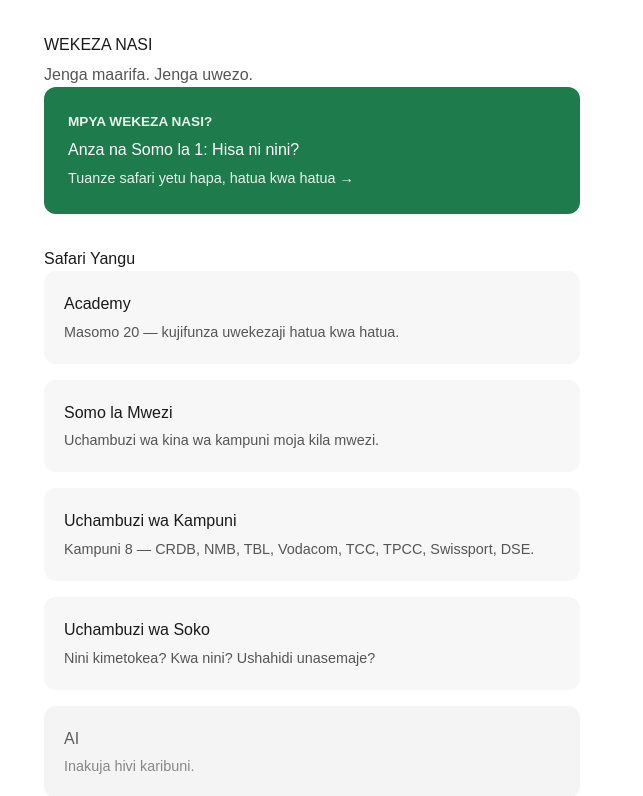
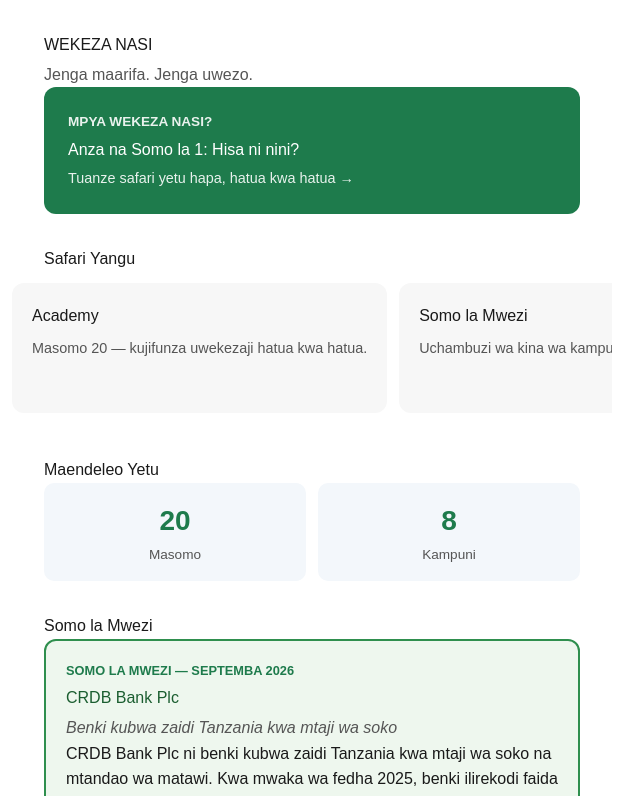
Before and after one commit to sadikiabubakari698-crypto/wekeza_nasi, a Next.js app in the folder wekeza-nasi-app/: page / in a window 1280 px wide. Shown: the top 796 px of the page, without its empty margins (328-971 px from the left). Built offline with nearby package versions, Linux system fonts and the light colour scheme.

Commit message:
Homepage: convert navigation to horizontal carousel (DSE-app style)

```diff
--- a/wekeza-nasi-app/app/page.js
+++ b/wekeza-nasi-app/app/page.js
@@ -4,16 +4,6 @@
 
 export default function Home() {
   const allPlanned = getAllPlannedItems();
-
-  const cardStyle = {
-    display: "block",
-    padding: "1.25rem",
-    background: "#f7f7f7",
-    borderRadius: "12px",
-    marginBottom: "1rem",
-    color: "#1a1a1a",
-    textDecoration: "none",
-  };
 
   const mainCardStyle = {
     display: "block",
@@ -23,6 +13,32 @@
     marginBottom: "1rem",
     color: "#ffffff",
     textDecoration: "none",
+  };
+
+  // Slide cards (horizontal carousel)
+  const slideCardStyle = {
+    flex: "0 0 70%",
+    scrollSnapAlign: "start",
+    display: "block",
+    padding: "1.25rem",
+    background: "#f7f7f7",
+    borderRadius: "12px",
+    color: "#1a1a1a",
+    textDecoration: "none",
+    minHeight: "130px",
+  };
+
+  const carouselStyle = {
+    display: "flex",
+    gap: "0.75rem",
+    overflowX: "auto",
+    scrollSnapType: "x mandatory",
+    WebkitOverflowScrolling: "touch",
+    paddingBottom: "0.75rem",
+    marginLeft: "-2rem",
+    marginRight: "-2rem",
+    paddingLeft: "2rem",
+    paddingRight: "2rem",
   };
 
   const statBoxStyle = {
@@ -40,49 +56,75 @@
     marginBottom: "1.5rem",
   };
 
+  const slides = [
+    {
+      href: "/academy",
+      title: "Academy",
+      subtitle: "Masomo 20 — kujifunza uwekezaji hatua kwa hatua.",
+    },
+    {
+      href: "/somo-la-mwezi/crdb-2026-09",
+      title: "Somo la Mwezi",
+      subtitle: "Uchambuzi wa kina wa kampuni moja kila mwezi.",
+    },
+    {
+      href: "/kampuni",
+      title: "Uchambuzi wa Kampuni",
+      subtitle: "Kampuni 8 — CRDB, NMB, TBL, Vodacom, TCC, TPCC, Swissport, DSE.",
+    },
+    {
+      href: "/soko",
+      title: "Uchambuzi wa Soko",
+      subtitle: "Nini kimetokea? Kwa nini? Ushahidi unasemaje?",
+    },
+    {
+      href: null,
+      title: "AI",
+      subtitle: "Inakuja hivi karibuni.",
+      comingSoon: true,
+    },
+    {
+      href: null,
+      title: "Community",
+      subtitle: "Inakuja hivi karibuni.",
+      comingSoon: true,
+    },
+  ];
+
   return (
     <main style={{ padding: "2rem", maxWidth: "600px", margin: "0 auto", fontFamily: "sans-serif", lineHeight: 1.6, color: "#1a1a1a", background: "#ffffff", minHeight: "100vh" }}>
       <h1 style={{ color: "#1a1a1a", marginBottom: "0.25rem" }}>WEKEZA NASI</h1>
       <p style={{ color: "#555", marginTop: 0 }}>Jenga maarifa. Jenga uwezo.</p>
 
+      {/* ANZA HAPA */}
       <a href="/somo1" style={mainCardStyle}>
         <p style={{ margin: 0, fontSize: "0.85rem", opacity: 0.9, fontWeight: 600 }}>MPYA WEKEZA NASI?</p>
         <h3 style={{ margin: "0.25rem 0", color: "#ffffff" }}>Anza na Somo la 1: Hisa ni nini?</h3>
         <p style={{ margin: 0, fontSize: "0.9rem", opacity: 0.9 }}>Tuanze safari yetu hapa, hatua kwa hatua →</p>
       </a>
 
-      <h2 style={{ marginTop: "2rem", color: "#1a1a1a" }}>Safari Yangu</h2>
-
-      <a href="/academy" style={cardStyle}>
-        <h3 style={{ margin: 0, color: "#1a1a1a" }}>Academy</h3>
-        <p style={{ margin: "0.25rem 0 0 0", fontSize: "0.9rem", color: "#555" }}>Masomo 20 — kujifunza uwekezaji hatua kwa hatua.</p>
-      </a>
-
-      <a href="/somo-la-mwezi/crdb-2026-09" style={cardStyle}>
-        <h3 style={{ margin: 0, color: "#1a1a1a" }}>Somo la Mwezi</h3>
-        <p style={{ margin: "0.25rem 0 0 0", fontSize: "0.9rem", color: "#555" }}>Uchambuzi wa kina wa kampuni moja kila mwezi.</p>
-      </a>
-
-      <a href="/kampuni" style={cardStyle}>
-        <h3 style={{ margin: 0, color: "#1a1a1a" }}>Uchambuzi wa Kampuni</h3>
-        <p style={{ margin: "0.25rem 0 0 0", fontSize: "0.9rem", color: "#555" }}>Kampuni 8 — CRDB, NMB, TBL, Vodacom, TCC, TPCC, Swissport, DSE.</p>
-      </a>
-
-      <a href="/soko" style={cardStyle}>
-        <h3 style={{ margin: 0, color: "#1a1a1a" }}>Uchambuzi wa Soko</h3>
-        <p style={{ margin: "0.25rem 0 0 0", fontSize: "0.9rem", color: "#555" }}>Nini kimetokea? Kwa nini? Ushahidi unasemaje?</p>
-      </a>
-
-      <div style={{ ...cardStyle, background: "#f0f0f0", opacity: 0.7 }}>
-        <h3 style={{ margin: 0, color: "#1a1a1a" }}>AI</h3>
-        <p style={{ margin: "0.25rem 0 0 0", fontSize: "0.9rem", color: "#555" }}>Inakuja hivi karibuni.</p>
+      {/* SAFARI YANGU — CAROUSEL */}
+      <h2 style={{ marginTop: "2rem", color: "#1a1a1a", marginBottom: "0.75rem" }}>Safari Yangu</h2>
+      <div style={carouselStyle}>
+        {slides.map((s, i) => {
+          if (s.comingSoon) {
+            return (
+              <div key={i} style={{ ...slideCardStyle, background: "#f0f0f0", opacity: 0.7 }}>
+                <h3 style={{ margin: 0, color: "#1a1a1a" }}>{s.title}</h3>
+                <p style={{ margin: "0.5rem 0 0 0", fontSize: "0.9rem", color: "#555" }}>{s.subtitle}</p>
+              </div>
+            );
+          }
+          return (
+            <a key={i} href={s.href} style={slideCardStyle}>
+              <h3 style={{ margin: 0, color: "#1a1a1a" }}>{s.title}</h3>
+              <p style={{ margin: "0.5rem 0 0 0", fontSize: "0.9rem", color: "#555" }}>{s.subtitle}</p>
+            </a>
+          );
+        })}
       </div>
 
-      <div style={{ ...cardStyle, background: "#f0f0f0", opacity: 0.7 }}>
-        <h3 style={{ margin: 0, color: "#1a1a1a" }}>Community</h3>
-        <p style={{ margin: "0.25rem 0 0 0", fontSize: "0.9rem", color: "#555" }}>Inakuja hivi karibuni.</p>
-      </div>
-
+      {/* MAENDELEO */}
       <h2 style={{ marginTop: "2rem", color: "#1a1a1a" }}>Maendeleo Yetu</h2>
       <div style={gridStyle}>
         <div style={statBoxStyle}>
@@ -95,6 +137,7 @@
         </div>
       </div>
 
+      {/* SOMO LA MWEZI */}
       <h2 style={{ marginTop: "2rem", color: "#1a1a1a" }}>Somo la Mwezi</h2>
       <MonthlyContent items={allPlanned} />
 
```
